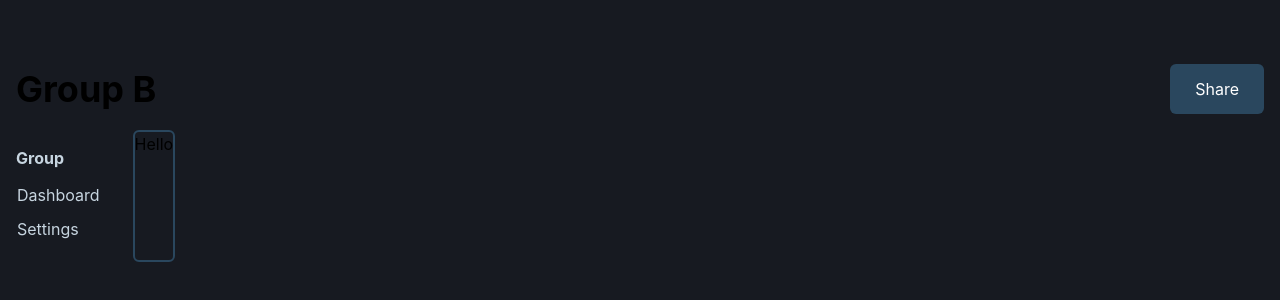
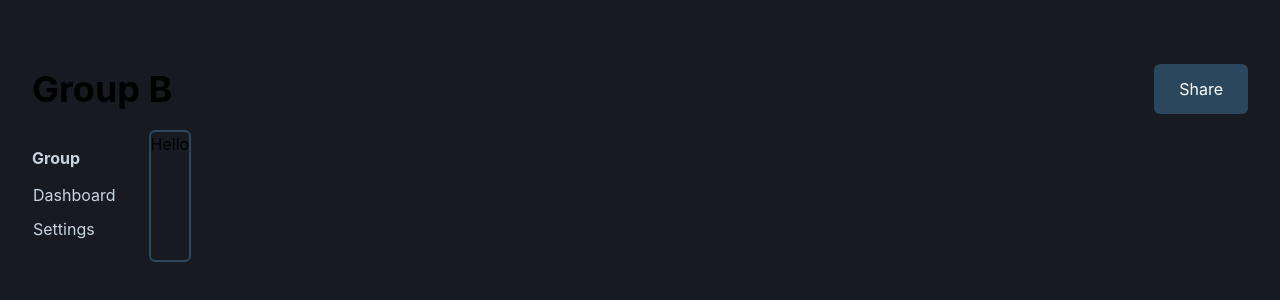
Before and after one commit to Acrylic125/wief, a Next.js app: page / in a window 1280 px wide. Shown: the top 300 px of the page. Built offline with nearby package versions, Linux system fonts and the light colour scheme.

Commit message:
feat: add padding

```diff
--- a/components/page/GroupDashboardPage.tsx
+++ b/components/page/GroupDashboardPage.tsx
@@ -9,7 +9,7 @@
 
 export default function GroupDashboardPage({ children }: GroupDashboardProps) {
   return (
-    <Page className="flex flex-col items-center">
+    <Page className="flex flex-col items-center px-4">
       <div className="flex flex-col w-full max-w-10xl">
         <Separator size="xl" />
         <GroupDashboardBase groupName="Group B">{children}</GroupDashboardBase>
```
